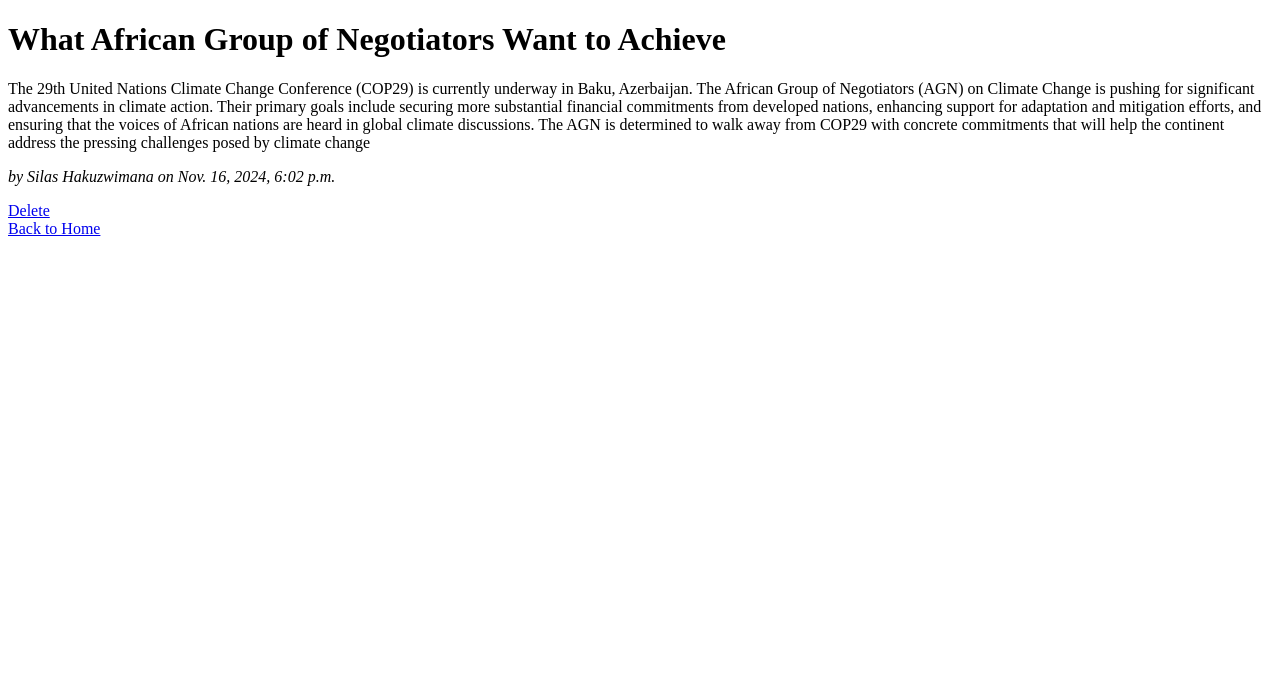
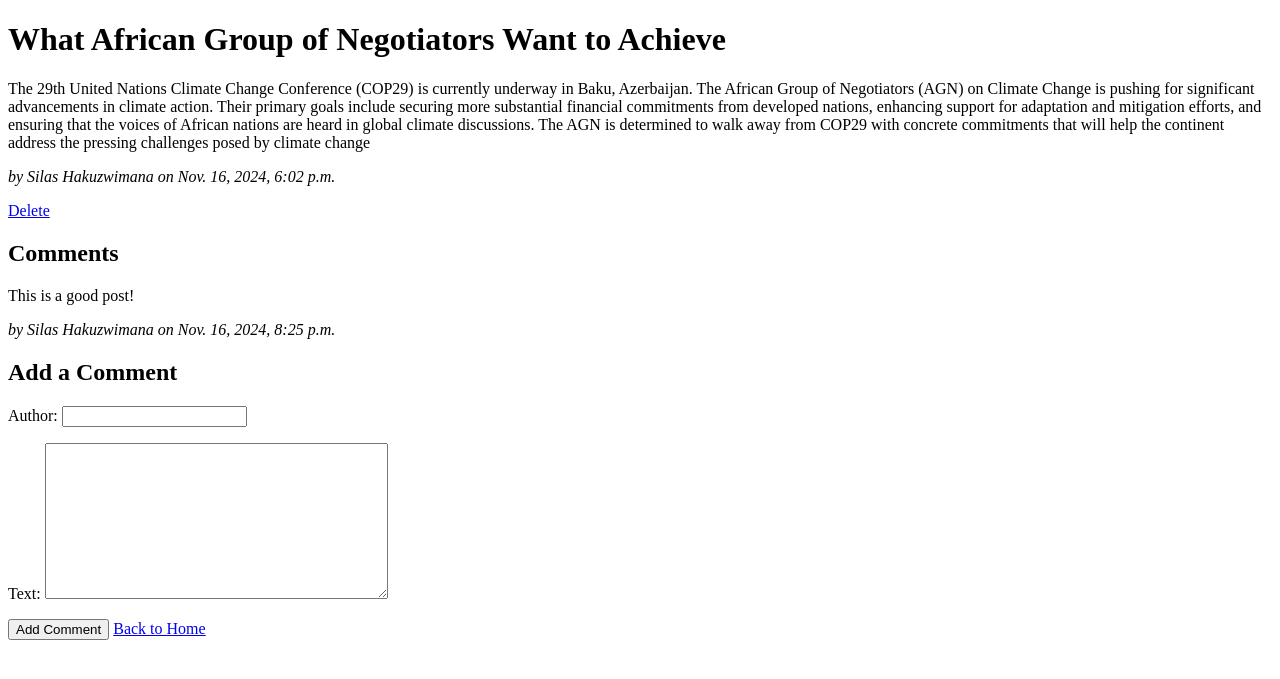
Before and after one commit to SilasHakuzwimana/libreTranslator, a Django app: page /post/1/ in a window 1280 px wide. Shown: the top 679 px of the page. Run offline with Django 5.2, Linux system fonts and the light colour scheme; data comes from the database, SQL or seed files in the repository; both versions use the stored data as it was after the commit.

Commit message:
add comment fucntionlity

```diff
--- a/my_blog/blog/forms.py
+++ b/my_blog/blog/forms.py
@@ -1,7 +1,12 @@
 from django import forms # type: ignore
 from .models import Post
+from .models import Comment
 
 class PostForm(forms.ModelForm):
     class Meta:
         model = Post
         fields = ['title', 'content', 'author']
+class CommentForm(forms.ModelForm):
+    class Meta:
+        model = Comment
+        fields = ['author', 'text']
--- a/my_blog/blog/models.py
+++ b/my_blog/blog/models.py
@@ -9,3 +9,12 @@ class Post(models.Model):
 
     def __str__(self):
         return self.title
+
+class Comment(models.Model):
+    post = models.ForeignKey(Post, on_delete=models.CASCADE, related_name='comments')
+    author = models.CharField(max_length=100)
+    text = models.TextField()
+    created_at = models.DateTimeField(auto_now_add=True)
+
+    def __str__(self):
+        return self.text
--- a/my_blog/blog/templates/blog/post_detail.html
+++ b/my_blog/blog/templates/blog/post_detail.html
@@ -9,6 +9,16 @@
     <p><em>by {{ post.author }} on {{ post.created_at }}</em></p>
     <a href="{% url 'post_delete' pk=post.pk %}">Delete</a>
     <br>
+    <h2>Comments</h2>
+    {% for comment in post.comments.all %}
+    <div>
+        <p>{{ comment.text }}</p>
+        <p><em>by {{ comment.author }} on {{ comment.created_at }}</em></p>
+    </div>
+    {% endfor %}
+    <h2>Add a Comment</h2>
+    <form method="POST"> {% csrf_token %} {{ form.as_p }}
+        <button type="submit">Add Comment</button>
     <a href="{% url 'post_list' %}">Back to Home</a>
 </body>
 </html>
--- a/my_blog/blog/views.py
+++ b/my_blog/blog/views.py
@@ -1,6 +1,7 @@
 from django.shortcuts import render, redirect, get_object_or_404 # type: ignore
-from .models import Post
+from .models import Post, Comment
 from .forms import PostForm
+from .forms import CommentForm
 
 def post_list(request):
     posts = Post.objects.all()
@@ -8,7 +9,16 @@ def post_list(request):
 
 def post_detail(request, pk):
     post = get_object_or_404(Post, pk=pk)
-    return render(request, 'blog/post_detail.html', {'post': post})
+    if request.method == "POST":
+        form = CommentForm(request.POST)
+        if form.is_valid():
+            comment = form.save(commit=False)
+            comment.post = post
+            comment.save()
+            return redirect('post_detail', pk=post.pk)
+    else:
+        form = CommentForm()
+    return render(request, 'blog/post_detail.html', {'post': post, 'form': form})
 
 def post_new(request):
     if request.method == "POST":
```
Also changed, not shown: my_blog/blog/migrations/0002_comment.py (added), my_blog/db.sqlite3.
